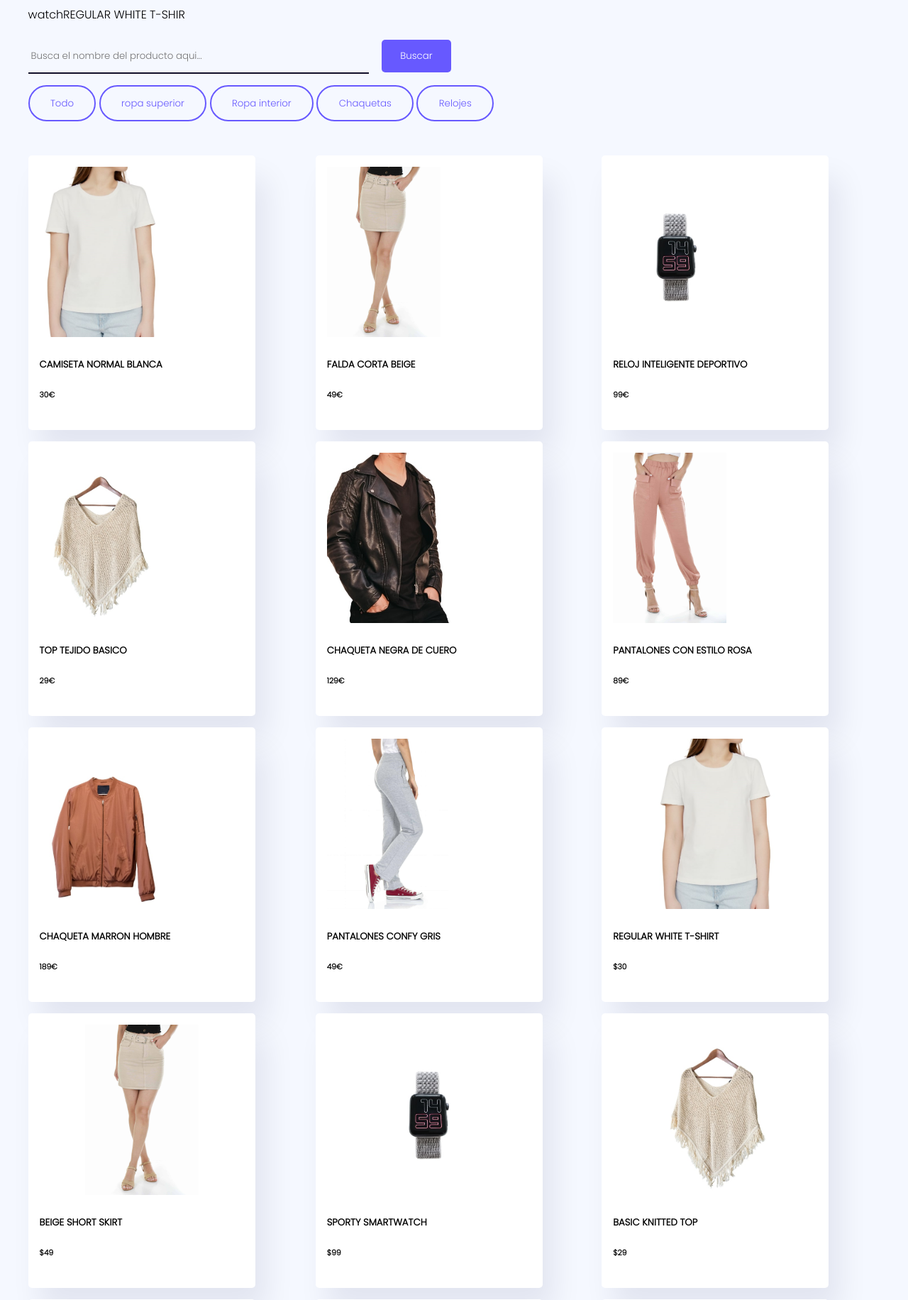
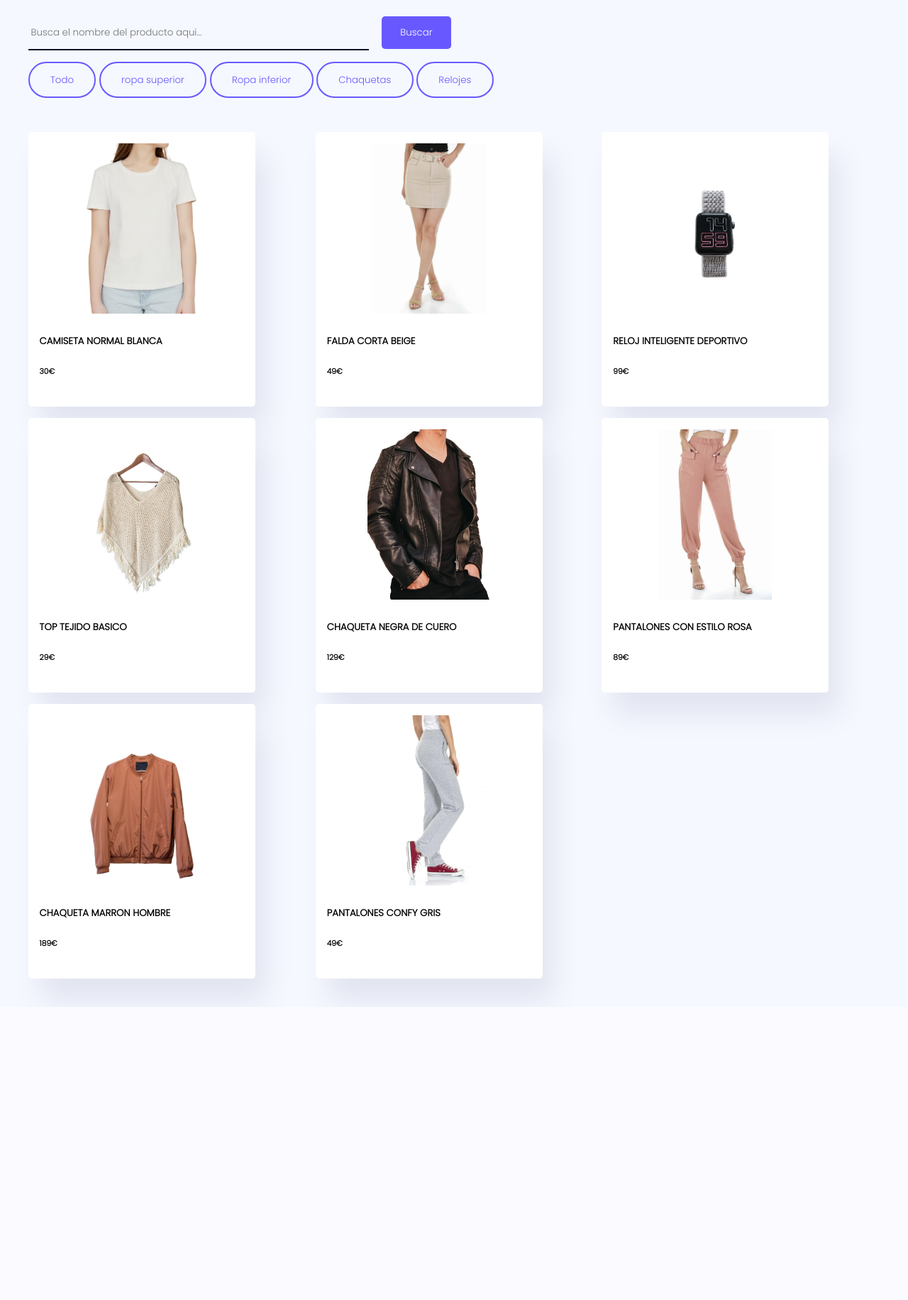
Before and after one commit to German2709/Curso-DAW, a PHP site: page / in a window 1280 px wide. Shown: the top 1832 px of the page at 71% size. After the commit the page ends 1419 px from the top, so only its background shows below. Run offline with PHP 8.4, Linux system fonts and the light colour scheme.

Commit message:
bordes degradados/filtro de productos

```diff
--- a/frontend/JavaScript/ejercicios/filtro de productos/index.html
+++ b/frontend/JavaScript/ejercicios/filtro de productos/index.html
@@ -1,5 +1,6 @@
 <!DOCTYPE html>
 <html lang="en">
+
 <head>
     <meta charset="UTF-8">
     <meta http-equiv="X-UA-Compatible" content="IE=edge">
@@ -7,94 +8,30 @@
     <title>Filtro de producto y buscador</title>
     <link rel="stylesheet" href="style.css">
 </head>
+
 <body>
+    <!-- contenedor que envuelve todo el contenido -->
     <div class="wrapper">
-watchREGULAR WHITE T-SHIR        <div id="search-container">
+        <!-- contenedor donde se crea la barra buscadora -->
+        <div id="search-container">
+            <!-- cuadro  donde se introduce un contedido a buscar(de clase search)-->
             <input type="search" id="search-input" placeholder="Busca el nombre del producto aqui...">
+            <!-- boton para ejecutar la busqueda -->
             <button id="search">Buscar</button>
         </div>
+        <!-- contenedor que almacena los botonos del filtro de productos -->
         <div id="buttons">
+            <!-- onclick="filterProduct('categoria')" es donde se filtra segun la categoria del contenido y se usará más adelante en el JS -->
             <button class="button-value" onclick="filterProduct('all')">Todo</button>
             <button class="button-value" onclick="filterProduct('Topwear')">ropa superior</button>
-            <button class="button-value" onclick="filterProduct('Bottomwear')">Ropa interior</button>
+            <button class="button-value" onclick="filterProduct('Bottomwear')">Ropa inferior</button>
             <button class="button-value" onclick="filterProduct('Jacket')">Chaquetas</button>
             <button class="button-value" onclick="filterProduct('Watch')">Relojes</button>
         </div>
-        <div id="products">
-            <div class="card Topwear">
-                <div class="imagen-container">
-                    <img src="white-tshirt.jpg">
-                </div>
-                <div class="container">
-                    <h5 class="product-name">CAMISETA NORMAL BLANCA</h5>
-                    <h6>30€</h6>
-                </div>
-            </div>
-            <div class="card Bottomwear">
-                <div class="imagen-container">
-                    <img src="short-skirt.jpg">
-                </div>
-                <div class="container">
-                    <h5 class="product-name">FALDA CORTA BEIGE</h5>
-                    <h6>49€</h6>
-                </div>
-            </div>
-            <div class="card Watch">
-                <div class="imagen-container">
-                    <img src="sporty-smartwatch.jpg">
-                </div>
-                <div class="container">
-                    <h5 class="product-name">RELOJ INTELIGENTE DEPORTIVO</h5>
-                    <h6>99€</h6>
-                </div>
-            </div>
-            <div class="card Topwear">
-                <div class="imagen-container">
-                    <img src="knitted-top.jpg">
-                </div>
-                <div class="container">
-                    <h5 class="product-name">TOP TEJIDO BASICO</h5>
-                    <h6>29€</h6>
-                </div>
-            </div>
-            <div class="card Jacket">
-                <div class="imagen-container">
-                    <img src="black-leather-jacket.jpg">
-                </div>
-                <div class="container">
-                    <h5 class="product-name">CHAQUETA NEGRA DE CUERO</h5>
-                    <h6>129€</h6>
-                </div>
-            </div>
-            <div class="card Bottomwear">
-                <div class="imagen-container">
-                    <img src="pink-trousers.jpg">
-                </div>
-                <div class="container">
-                    <h5 class="product-name">PANTALONES CON ESTILO ROSA</h5>
-                    <h6>89€</h6>
-                </div>
-            </div>
-            <div class="card jacket">
-                <div class="imagen-container">
-                    <img src="brown-jacket.jpg">
-                </div>
-                <div class="container">
-                    <h5 class="product-name">CHAQUETA MARRON HOMBRE</h5>
-                    <h6>189€</h6>
-                </div>
-            </div>
-            <div class="card Bottomwear">
-                <div class="imagen-container">
-                    <img src="comfy-gray-pants.jpg">
-                </div>
-                <div class="container">
-                    <h5 class="product-name">PANTALONES CONFY GRIS</h5>
-                    <h6>49€</h6>
-                </div>
-            </div>
-        </div>
+        <!-- contenedor donde se almacenará los productos y se declararán en el JS -->
+        <div id="products"></div>
     </div>
 </body>
 <script src="script.js"></script>
+
 </html>
--- a/frontend/JavaScript/ejercicios/filtro de productos/script.js
+++ b/frontend/JavaScript/ejercicios/filtro de productos/script.js
@@ -1,49 +1,51 @@
+// variable donde se almacena los productos
 let products = {
+  // la data almacena los datos de cada producto
     data: [
       {
-        productName: "Regular White T-Shirt",
-        category: "Topwear",
-        price: "30",
-        image: "white-tshirt.jpg",
+        productName: "Camiseta Normal Blanca",//nombre del producto
+        category: "Topwear",//se obtiene del filterProduct('categoria') ref. linea 25 del html
+        price: "30",//precio
+        image: "white-tshirt.jpg",//se coge la imagen descargada previamente en la carpeta
       },
       {
-        productName: "Beige Short Skirt",
+        productName: "FALDA CORTA BEIGE",
         category: "Bottomwear",
         price: "49",
         image: "short-skirt.jpg",
       },
       {
-        productName: "Sporty SmartWatch",
+        productName: "RELOJ INTELIGENTE DEPORTIVO",
         category: "Watch",
         price: "99",
         image: "sporty-smartwatch.jpg",
       },
       {
-        productName: "Basic Knitted Top",
+        productName: "TOP TEJIDO BASICO",
         category: "Topwear",
         price: "29",
         image: "knitted-top.jpg",
       },
       {
-        productName: "Black Leather Jacket",
+        productName: "CHAQUETA NEGRA DE CUERO",
         category: "Jacket",
         price: "129",
         image: "black-leather-jacket.jpg",
       },
       {
-        productName: "Stylish Pink Trousers",
+        productName: "PANTALONES CON ESTILO ROSA",
         category: "Bottomwear",
         price: "89",
         image: "pink-trousers.jpg",
       },
       {
-        productName: "Brown Men's Jacket",
+        productName: "CHAQUETA MARRON HOMBRE",
         category: "Jacket",
         price: "189",
         image: "brown-jacket.jpg",
       },
       {
-        productName: "Comfy Gray Pants",
+        productName: "PANTALONES CONFY GRIS",
         category: "Bottomwear",
         price: "49",
         image: "comfy-gray-pants.jpg",
@@ -52,41 +54,44 @@ let products = {
   };
 
   for (let i of products.data) {
-    //Create Card
+    //Crear contenedor que almacena los productos (imagenes/precio)
     let card = document.createElement("div");
-    //Card should have category and should stay hidden initially
+    //card debe tener una categoría y debe permanecer oculta inicialmente
     card.classList.add("card", i.category, "hide");
-    //image div
+    //div(contenedor) de la imagen
     let imgContainer = document.createElement("div");
+    //se le añade la clase al contedor
     imgContainer.classList.add("image-container");
-    //img tag
+    //dentro del contendor con la clase "image-container" se crea el elemento img
     let image = document.createElement("img");
+    //se le da el atributo donde se sustraerá la imagen
     image.setAttribute("src", i.image);
+    //se acomoda los elementos como hijos de "card"
     imgContainer.appendChild(image);
     card.appendChild(imgContainer);
-    //container
+    //contenedor para el nombre del producto y precio
     let container = document.createElement("div");
     container.classList.add("container");
-    //product name
+    //contedor donde se alamacena el nombre del producto
     let name = document.createElement("h5");
     name.classList.add("product-name");
     name.innerText = i.productName.toUpperCase();
     container.appendChild(name);
-    //price
+    //contenedor para el precio
     let price = document.createElement("h6");
-    price.innerText = "$" + i.price;
+    price.innerText = i.price + "€";
     container.appendChild(price);
 
     card.appendChild(container);
     document.getElementById("products").appendChild(card);
   }
 
-  //parameter passed from button (Parameter same as category)
+  //parámetro pasado desde el botón (parámetro igual que categoría)
   function filterProduct(value) {
-    //Button class code
+    //Código de clase de botón
     let buttons = document.querySelectorAll(".button-value");
     buttons.forEach((button) => {
-      //check if value equals innerText
+      //comprobamos si el valor es igual a innerText
       if (value.toUpperCase() == button.innerText.toUpperCase()) {
         button.classList.add("active");
       } else {
@@ -94,47 +99,47 @@ let products = {
       }
     });
 
-    //select all cards
+    //seleccionamos todos los elementos
     let elements = document.querySelectorAll(".card");
-    //loop through all cards
+    //recorrer todos los elementos
     elements.forEach((element) => {
-      //display all cards on 'all' button click
+      //Mostrar todos los elementos al hacer click en el boton "TODOS"
       if (value == "all") {
         element.classList.remove("hide");
       } else {
-        //Check if element contains category class
+        //Comprobar si el elemento contiene una clase de categoría
         if (element.classList.contains(value)) {
-          //display element based on category
+          //mostramos el elemento basado en su categoria
           element.classList.remove("hide");
         } else {
-          //hide other elements
+          //oculta otros elementos
           element.classList.add("hide");
         }
       }
     });
   }
 
-  //Search button click
+  //Al hacer click en el boton buscar
   document.getElementById("search").addEventListener("click", () => {
-    //initializations
+    //inicializaciones
     let searchInput = document.getElementById("search-input").value;
     let elements = document.querySelectorAll(".product-name");
     let cards = document.querySelectorAll(".card");
 
-    //loop through all elements
+    //recorrer todos los elementos
     elements.forEach((element, index) => {
-      //check if text includes the search value
+      //Comprobamos si el texto incluye el valor de la busqueda
       if (element.innerText.includes(searchInput.toUpperCase())) {
-        //display matching card
+        //mostramos los productos
         cards[index].classList.remove("hide");
       } else {
-        //hide others
+        //ocultamos los demás
         cards[index].classList.add("hide");
       }
     });
   });
 
-  //Initially display all products
+  //mostramos inicialmente todos los productos
   window.onload = () => {
     filterProduct("all");
   };
--- a/frontend/JavaScript/ejercicios/filtro de productos/style.css
+++ b/frontend/JavaScript/ejercicios/filtro de productos/style.css
@@ -30,6 +30,7 @@ body{
     color: #ffffff;
     border-radius: 5px;
     margin-top: 0.5em;
+    cursor: pointer;
 }
 .button-value{
     border: 2px solid #6759ff;
```
Also changed, not shown: frontend/CSS/animaciones/Ejercicios/barra de navegacion/index.html (added, +33 -0 lines), frontend/CSS/animaciones/Ejercicios/barra de navegacion/style.css (added, +121 -0 lines), frontend/CSS/animaciones/Ejercicios/borde degradado/index.html (added, +17 -0 lines), frontend/CSS/animaciones/Ejercicios/borde degradado/style.css (added, +29 -0 lines).
